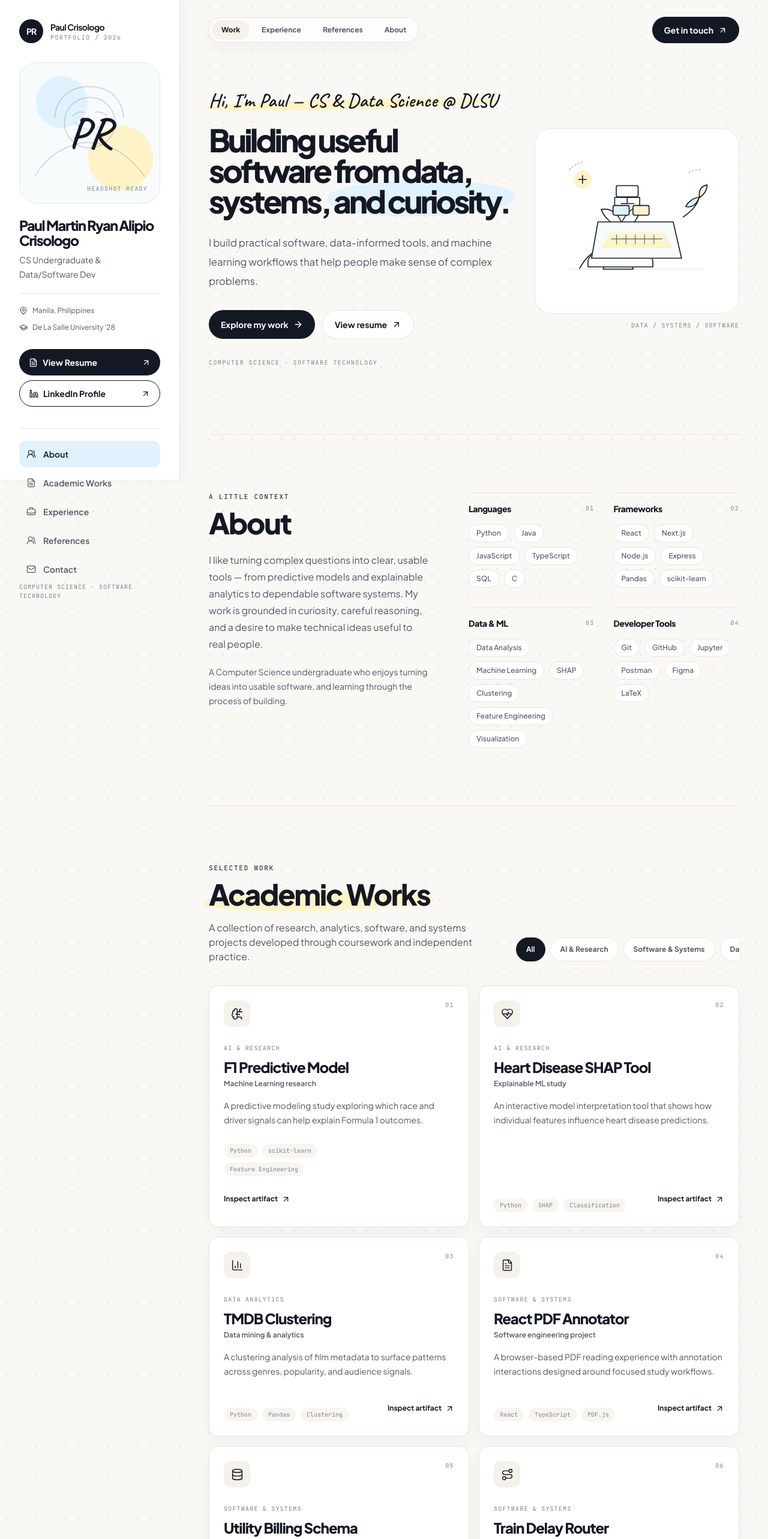
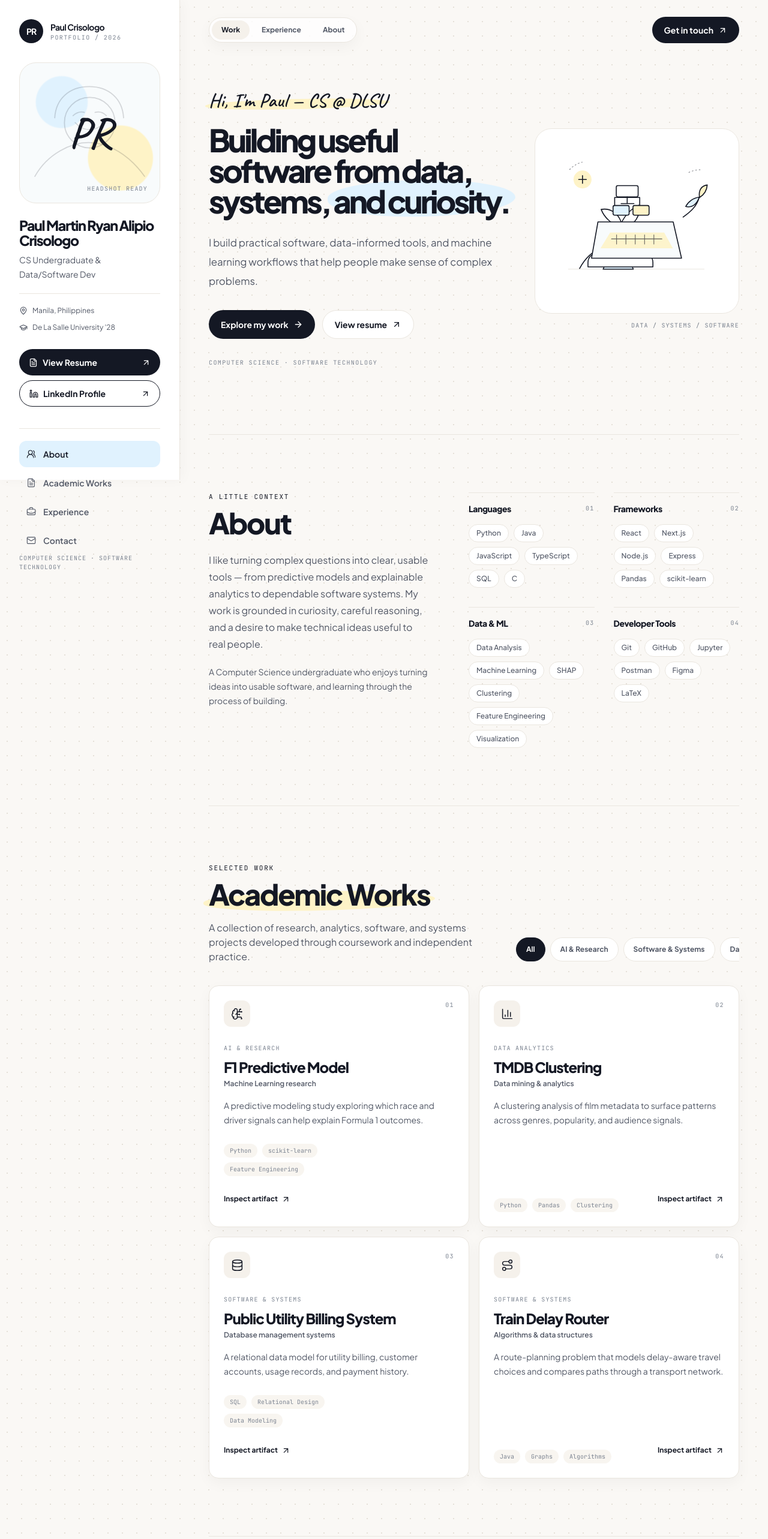
Before and after one commit to isthatpaul/Portfolio, a Next.js app: page / in a window 1280 px wide. Shown: the top 2566 px of the page at 60% size. Built offline with nearby package versions, Linux system fonts and the light colour scheme.

Commit message:
chore(data): update projects, mark DLSU DSS role as current, and remove references

```diff
--- a/src/components/sections/Experience.tsx
+++ b/src/components/sections/Experience.tsx
@@ -37,8 +37,16 @@ export function Experience() {
                   <h3 className="mt-2 font-display text-xl font-extrabold tracking-[-0.045em] text-ink sm:text-2xl">{item.role}</h3>
                   <p className="mt-1 text-xs font-semibold text-muted">{item.location}</p>
                 </div>
-                <div className="flex h-10 w-10 items-center justify-center rounded-full bg-white text-muted">
-                  <Icon name={item.icon} size={17} />
+                <div className="flex items-center gap-3">
+                  {item.current ? (
+                    <span className="inline-flex items-center gap-1.5 rounded-full bg-[#E0F2FE] px-3 py-1.5 font-mono text-[10px] font-medium uppercase tracking-[0.1em] text-ink">
+                      <span aria-hidden="true" className="h-1.5 w-1.5 rounded-full bg-[#2B8FC4]" />
+                      Current
+                    </span>
+                  ) : null}
+                  <div className="flex h-10 w-10 items-center justify-center rounded-full bg-white text-muted">
+                    <Icon name={item.icon} size={17} />
+                  </div>
                 </div>
               </div>
 
--- a/src/components/sections/References.tsx
+++ b/src/components/sections/References.tsx
@@ -1,39 +1,3 @@
-import { ArrowUpRight } from "lucide-react";
-import { portfolioData } from "@/data/portfolio";
-
 export function References() {
-  const { sectionCopy, references } = portfolioData;
-
-  return (
-    <section aria-labelledby="references-title" className="border-b border-line py-16 sm:py-20 lg:py-24" id="references">
-      <div className="max-w-[850px]">
-        <p className="eyebrow">{sectionCopy.references.eyebrow}</p>
-        <h2 className="section-title mt-3 font-display text-4xl font-extrabold text-ink sm:text-5xl" id="references-title">
-          <span className="highlight-sky">{sectionCopy.references.title}</span>
-        </h2>
-        <p className="mt-5 max-w-[610px] text-sm leading-6 text-muted sm:text-base">{sectionCopy.references.description}</p>
-      </div>
-
-      <div className="mt-10 grid gap-4 md:grid-cols-2">
-        {references.map((reference, index) => (
-          <article className="relative overflow-hidden rounded-2xl border border-line bg-white p-6 shadow-card sm:p-7" key={reference.id}>
-            <span aria-hidden="true" className="absolute bottom-0 left-0 top-0 w-1 bg-[#D9F0FC]" />
-            <div className="flex items-start justify-between gap-5">
-              <p className="font-mono text-[10px] uppercase tracking-[0.14em] text-[#7C8491]">{reference.type}</p>
-              <span className="font-mono text-[10px] uppercase tracking-[0.14em] text-[#7C8491]">0{index + 1}</span>
-            </div>
-            <h3 className="mt-8 font-display text-xl font-extrabold tracking-[-0.045em] text-ink">{reference.name}</h3>
-            <p className="mt-2 text-xs font-semibold text-muted">{reference.context}</p>
-            <p className="mt-6 border-l-2 border-[#BDE3FA] pl-4 text-sm leading-6 text-muted">{reference.note}</p>
-            <div className="mt-7 flex items-center justify-between gap-4 border-t border-line pt-4">
-              <span className="font-mono text-[10px] uppercase tracking-[0.12em] text-[#7C8491]">{reference.availability}</span>
-              <a className="inline-flex min-h-10 items-center gap-1 text-xs font-bold text-ink" href="#contact">
-                Connect <ArrowUpRight aria-hidden="true" size={14} />
-              </a>
-            </div>
-          </article>
-        ))}
-      </div>
-    </section>
-  );
+  return null;
 }
--- a/src/components/ui/Icon.tsx
+++ b/src/components/ui/Icon.tsx
@@ -7,7 +7,6 @@ import {
   Database,
   FileText,
   GraduationCap,
-  HeartPulse,
   Mail,
   Route,
   UsersRound,
@@ -16,7 +15,6 @@ import type { IconName } from "@/data/portfolio";
 
 const icons: Record<IconName, LucideIcon> = {
   brain: BrainCircuit,
-  "heart-pulse": HeartPulse,
   chart: BarChart3,
   "file-text": FileText,
   database: Database,
--- a/src/data/portfolio.ts
+++ b/src/data/portfolio.ts
@@ -2,7 +2,6 @@ export type AcademicWorkCategory = "AI & Research" | "Software & Systems" | "Dat
 
 export type IconName =
   | "brain"
-  | "heart-pulse"
   | "chart"
   | "file-text"
   | "database"
@@ -37,15 +36,7 @@ export interface ExperienceItem {
   impact: string[];
   tags: string[];
   icon: IconName;
-}
-
-export interface ReferenceItem {
-  id: string;
-  type: string;
-  name: string;
-  context: string;
-  note: string;
-  availability: string;
+  current?: boolean;
 }
 
 export const portfolioData = {
@@ -57,7 +48,7 @@ export const portfolioData = {
     location: "Manila, Philippines",
     education: "De La Salle University '28",
     degree: "Computer Science · Software Technology",
-    greeting: "Hi, I'm Paul — CS & Data Science @ DLSU",
+    greeting: "Hi, I'm Paul — CS @ DLSU",
     bio: "I'm a Computer Science undergraduate at De La Salle University, majoring in Software Technology. I build practical, thoughtful software and enjoy working at the intersection of data, systems, and machine learning.",
     extendedBio: "I like turning complex questions into clear, usable tools — from predictive models and explainable analytics to dependable software systems. My work is grounded in curiosity, careful reasoning, and a desire to make technical ideas useful to real people.",
   },
@@ -71,13 +62,11 @@ export const portfolioData = {
     { label: "About", href: "#about", icon: "users" as IconName },
     { label: "Academic Works", href: "#academic-works", icon: "file-text" as IconName },
     { label: "Experience", href: "#experience", icon: "briefcase" as IconName },
-    { label: "References", href: "#references", icon: "users" as IconName },
     { label: "Contact", href: "#contact", icon: "mail" as const },
   ],
   topNavigation: [
     { label: "Work", href: "#academic-works" },
     { label: "Experience", href: "#experience" },
-    { label: "References", href: "#references" },
     { label: "About", href: "#about" },
   ],
   hero: {
@@ -108,11 +97,6 @@ export const portfolioData = {
       eyebrow: "Where I show up",
       title: "Experience",
       description: "Work, volunteer, and leadership experiences that have shaped how I collaborate, learn, and deliver.",
-    },
-    references: {
-      eyebrow: "People and context",
-      title: "References",
-      description: "Professional and academic recommendation context is available for conversations that need more detail.",
     },
     contact: {
       eyebrow: "Let's make something useful",
@@ -150,17 +134,6 @@ export const portfolioData = {
       outcomes: ["Predictive modeling workflow", "Feature comparison", "Research-style reporting"],
     },
     {
-      id: "heart-disease-shap",
-      title: "Heart Disease SHAP Tool",
-      context: "Explainable ML study",
-      category: "AI & Research",
-      summary: "An interactive model interpretation tool that shows how individual features influence heart disease predictions.",
-      details: "The project pairs a classification model with SHAP explanations so that a user can move from a prediction to the contributing signals behind it. It emphasizes clarity, careful framing, and responsible interpretation.",
-      icon: "heart-pulse",
-      tags: ["Python", "SHAP", "Classification"],
-      outcomes: ["Explainable predictions", "Feature contribution views", "Responsible model framing"],
-    },
-    {
       id: "tmdb-clustering",
       title: "TMDB Clustering",
       context: "Data mining & analytics",
@@ -172,19 +145,8 @@ export const portfolioData = {
       outcomes: ["Segmented film profiles", "Exploratory analysis", "Visual cluster comparison"],
     },
     {
-      id: "react-pdf-annotator",
-      title: "React PDF Annotator",
-      context: "Software engineering project",
-      category: "Software & Systems",
-      summary: "A browser-based PDF reading experience with annotation interactions designed around focused study workflows.",
-      details: "The project explores how a document interface can keep reading, highlighting, and note-taking in one place. The implementation prioritizes understandable interaction states and a component structure that can grow with the product.",
-      icon: "file-text",
-      tags: ["React", "TypeScript", "PDF.js"],
-      outcomes: ["Document viewing flow", "Annotation interactions", "Reusable UI components"],
-    },
-    {
       id: "utility-billing-schema",
-      title: "Utility Billing Schema",
+      title: "Public Utility Billing System",
       context: "Database management systems",
       category: "Software & Systems",
       summary: "A relational data model for utility billing, customer accounts, usage records, and payment history.",
@@ -207,26 +169,16 @@ export const portfolioData = {
   ] satisfies AcademicWork[],
   experience: [
     {
-      id: "upwork-data-scientist",
-      organization: "Upwork",
-      role: "Freelance Data Scientist",
-      date: "Current",
-      location: "Remote",
-      summary: "Independent data-science work focused on helping clients turn datasets into clear analysis and useful next steps.",
-      impact: ["Translated open-ended questions into structured analysis plans.", "Built reproducible Python workflows for cleaning, exploration, and reporting.", "Communicated technical findings in a way that supported practical decisions."],
-      tags: ["Data Science", "Python", "Communication"],
-      icon: "briefcase",
-    },
-    {
       id: "dlsu-data-science-society",
       organization: "DLSU Data Science Society",
-      role: "Associate",
-      date: "Academic organization",
+      role: "Associate for Data and Research",
+      date: "Oct 2026 – Present",
       location: "De La Salle University",
       summary: "A student organization role centered on learning, community, and the practical application of data science.",
       impact: ["Contributed to a student community around data and analytics.", "Supported collaborative learning and technical initiatives.", "Practiced communicating data concepts to a wider student audience."],
       tags: ["Data Science", "Community", "Leadership"],
       icon: "users",
+      current: true,
     },
     {
       id: "dlsu-tech-summit",
@@ -251,32 +203,6 @@ export const portfolioData = {
       icon: "graduation-cap",
     },
   ] satisfies ExperienceItem[],
-  references: [
-    {
-      id: "academic-reference",
-      type: "Academic",
-      name: "Faculty reference",
-      context: "De La Salle University · Computer Science",
-      note: "Recommendation context available for conversations about academic performance, technical growth, and project work.",
-      availability: "Available on request",
-    },
-    {
-      id: "professional-reference",
-      type: "Professional",
-      name: "Client reference",
-      context: "Upwork · Data-science engagements",
-      note: "Professional reference context can speak to communication, analytical thinking, and dependable delivery.",
-      availability: "Available on request",
-    },
-    {
-      id: "leadership-reference",
-      type: "Leadership",
-      name: "Organization reference",
-      context: "DLSU student organizations",
-      note: "Leadership reference context can speak to collaboration, initiative, and follow-through in volunteer teams.",
-      availability: "Available on request",
-    },
-  ] satisfies ReferenceItem[],
   contact: {
     detailLabels: {
       email: "Email",
```
